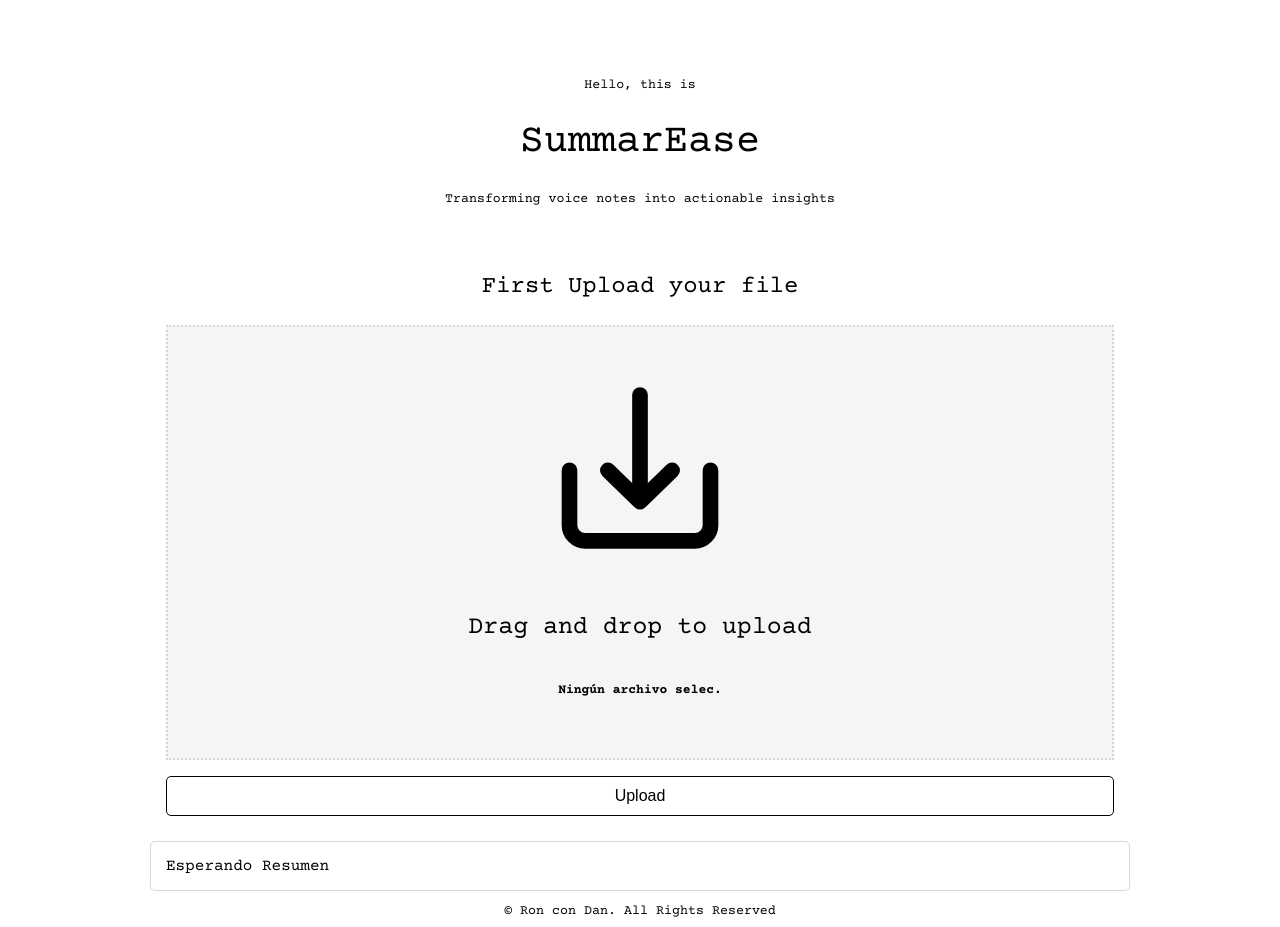
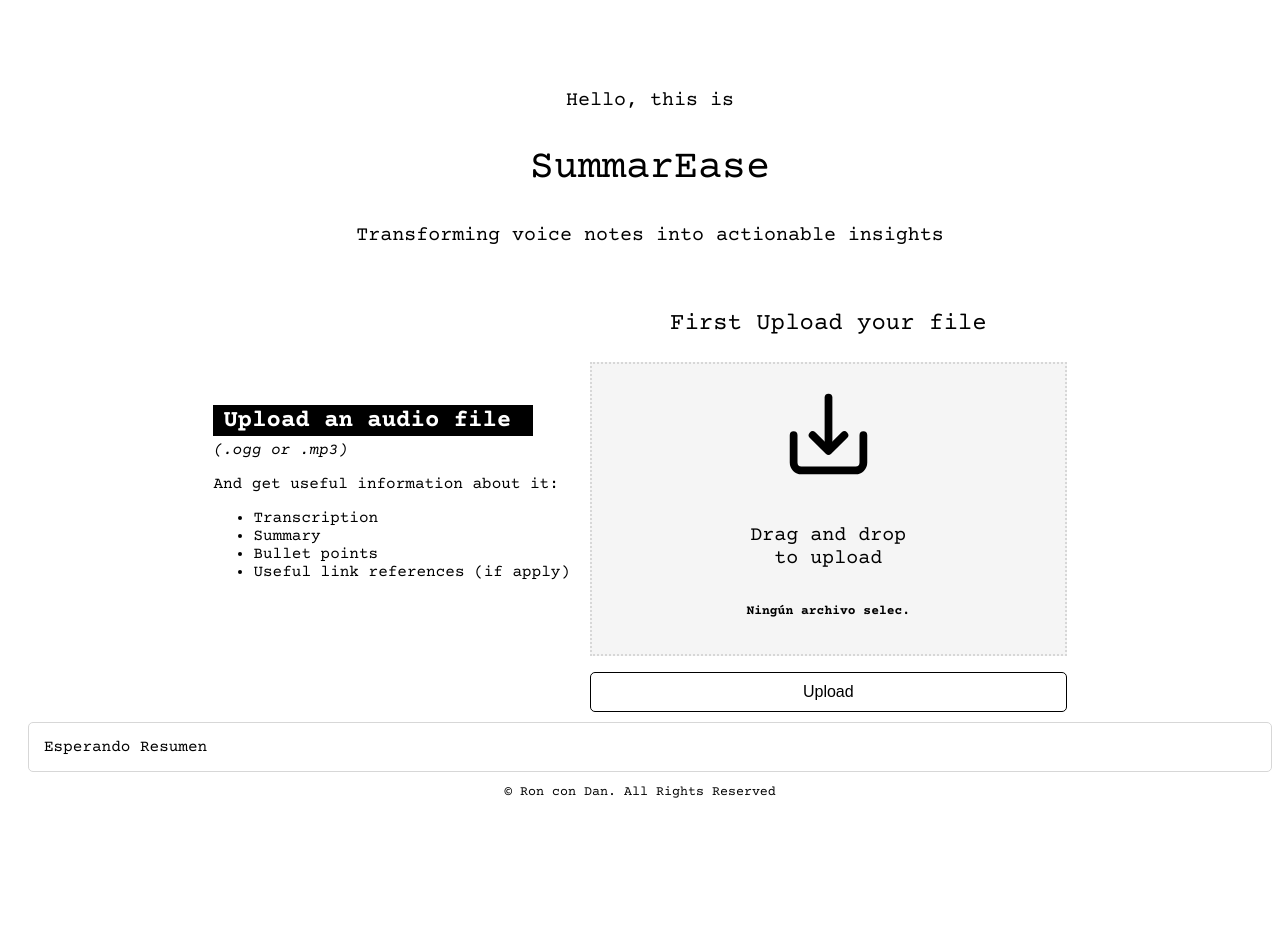
Before and after one commit to dansaround/summarEase, a React (Vite) app: page / in a window 1280 px wide. After the commit the page ends 808 px from the top, so only its background shows below. Built offline with nearby package versions, Linux system fonts and the light colour scheme.

Commit message:
layout changed a bit

```diff
--- a/src/App.tsx
+++ b/src/App.tsx
@@ -3,6 +3,8 @@ import Header from "./components/Header";
 import AudioUploader from "./components/AudioUploader";
 import Output from "./components/Output";
 import Footer from "./components/Footer";
+
+import "./index.css";
 
 function App() {
   const [response, setResponse] = useState("");
@@ -10,11 +12,26 @@ function App() {
   return (
     <div className="App">
       <Header />
-      <AudioUploader
-        handleResponse={(res) => {
-          setResponse(res);
-        }}
-      />
+      <div className="main-contennt">
+        <div className="info-section">
+          <h2>Upload an audio file</h2>
+          <i>(.ogg or .mp3)</i>
+          <p>And get useful information about it:</p>
+          <ul>
+            <li>Transcription</li>
+            <li>Summary</li>
+            <li>Bullet points</li>
+            <li>Useful link references (if apply)</li>
+          </ul>
+        </div>
+
+        <AudioUploader
+          handleResponse={(res) => {
+            setResponse(res);
+          }}
+        />
+      </div>
+
       <Output response={response} />
       <Footer />
     </div>
--- a/src/index.css
+++ b/src/index.css
@@ -29,8 +29,7 @@ html {
 
 /*============GENERAL STYLES ================*/
 .container {
-  width: var(--container-width-lg);
-  margin: 0 auto;
+  margin-left: 20px;
   margin-bottom: 10px;
 }
 
@@ -40,6 +39,10 @@ h3,
 h4,
 h5 {
   font-weight: 500;
+}
+
+h5 {
+  font-size: 20px;
 }
 
 h1 {
@@ -85,6 +88,32 @@ img {
   color: black;
 }
 
+.main-contennt {
+  display: flex;
+  justify-content: center;
+  align-items: center;
+}
+
+.info-section {
+  margin: 0;
+
+}
+
+.info-section h2 {
+  margin: 0;
+  padding: 2px 10px;
+  font-weight: 600;
+  max-width: 300px;
+  background-color: black;
+  color:white;
+  margin-bottom: 5px;
+}
+
+.info-section ul {
+
+}
+
+
 /*============ MEDIA QUERIES (MEDIUM DEVICES) ===============*/
 @media screen and (max-width: 1024px) {
   .container {
--- a/src/styles/audioUploader.css
+++ b/src/styles/audioUploader.css
@@ -1,6 +1,5 @@
 .input__container {
   text-align: center;
-  padding: 15px;
   border-radius: 10px;
   margin-bottom: 2rem;
 }
```
Also changed, not shown: src/assets/downloadIcon.svg.
